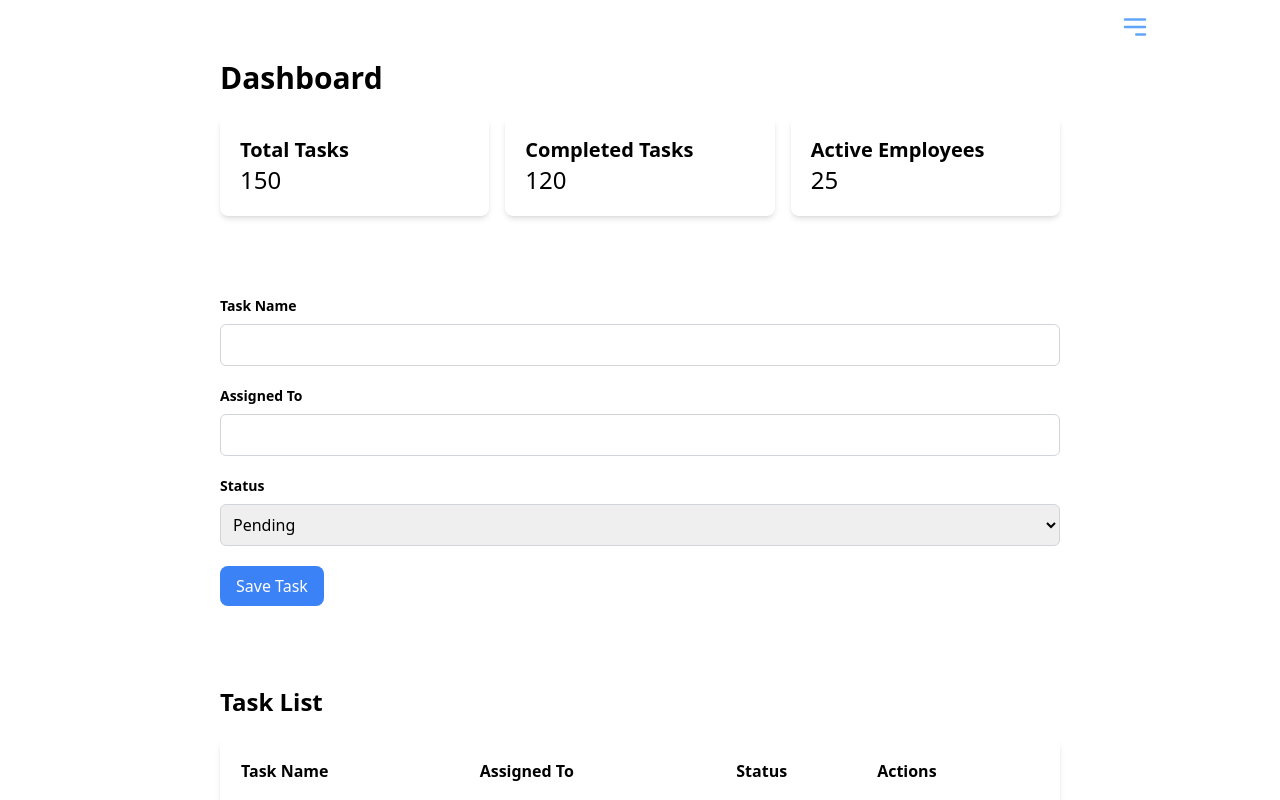
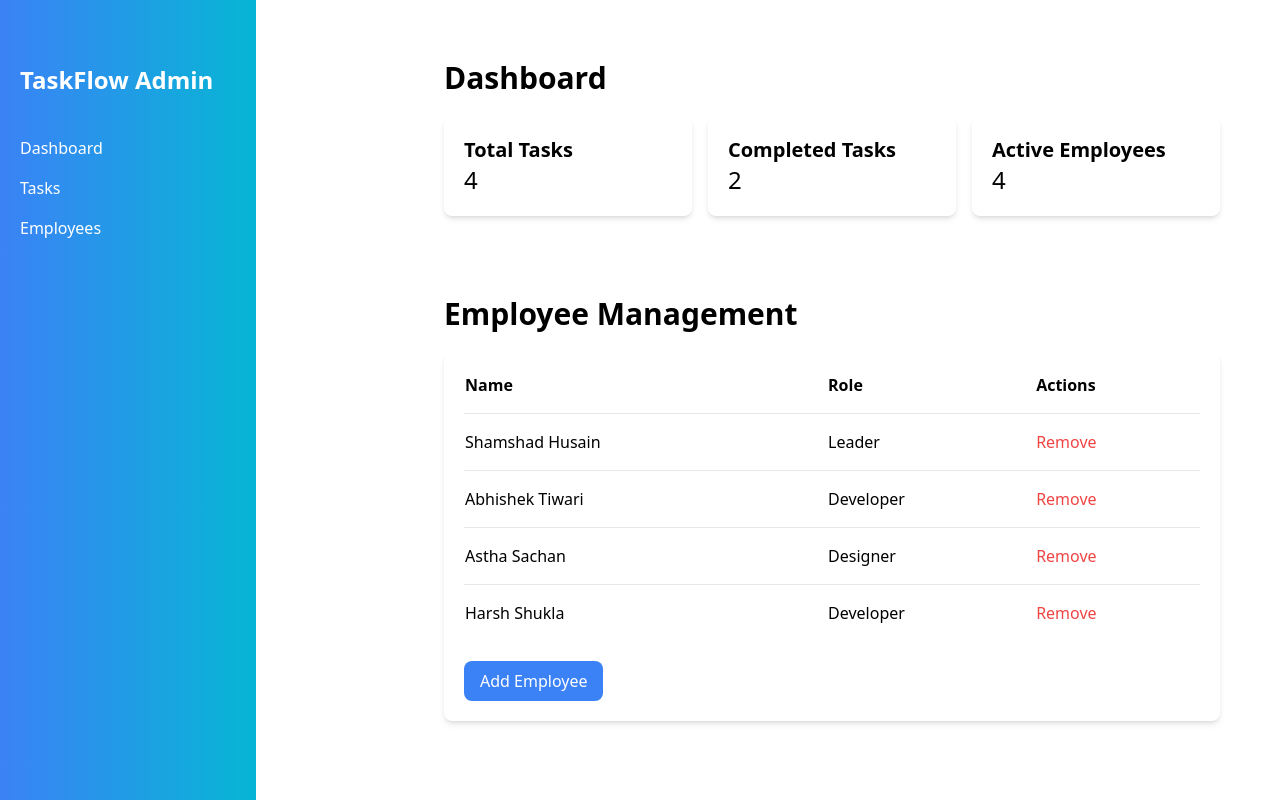
Before and after one commit to shamshadhusain3/TaskFlow, a React (Vite) app: page /admin in a window 1280 px wide. Shown: the top 800 px of the page. Built offline with nearby package versions, Linux system fonts and the light colour scheme.

Commit message:
updated adminDashboard/TaskList'

```diff
--- a/package.json
+++ b/package.json
@@ -19,6 +19,7 @@
     "gsap": "^3.12.5",
     "locomotive-scroll": "^4.1.4",
     "react": "^18.3.1",
+    "react-beautiful-dnd": "^13.1.1",
     "react-dom": "^18.3.1",
     "react-icons": "^5.2.1",
     "react-router-dom": "^6.25.1",
--- a/src/components/adminDashboard/AdminDashboard.jsx
+++ b/src/components/adminDashboard/AdminDashboard.jsx
@@ -10,6 +10,7 @@ import Header from '../header/Header';
 import Navbar from '../header/Navbar';
 
 export const AdminDashboard = () => {
+
     const [employees, setEmployees] = useState([
         { name: 'Shamshad Husain', role: 'Leader' },
         { name: 'Abhishek Tiwari', role: 'Developer' },
@@ -17,7 +18,15 @@ export const AdminDashboard = () => {
         { name: 'Harsh Shukla', role: 'Developer' },
     ]);
     const [showForm, setShowForm] = useState(false);
-    const [tasks, setTasks] = useState([]);
+    const [tasks, setTasks] = useState( [
+        { "id": "1", "name": "Task 1", "assignedTo": "John Doe", "status": "Pending" },
+        { "id": "2", "name": "Task 2", "assignedTo": "Jane Smith", "status": "Completed" },
+        { "id": "3", "name": "Task 3", "assignedTo": "Alice Johnson", "status": "In Progress" },
+        { "id": "4", "name": "Task 4", "assignedTo": "Bob Brown", "status": "Completed" }
+    ]);
+    const totalTasks = tasks.length;
+    const totalPendingTasks = tasks.filter(task => task.status === 'Pending').length;
+    const totalCompletedTasks = tasks.filter(task => task.status === 'Completed').length;
 
     const addEmployee = (employee) => {
         setEmployees([...employees, employee]);
@@ -43,21 +52,33 @@ export const AdminDashboard = () => {
         setShowForm(!showForm);
     };
 
+    const [content, setContent] = React.useState('Employee');
+
+const showContent={
+  Task:'Task',
+  Employee:'Employee',
+}
+
+
     return (
-        <div className="">
-            <Header navTitle='Admin Dashboard'/>
-            <Navbar/>
-            <div className="flex-grow p-5">
-                <Dashboard />
-                <TaskForm onSubmit={addTask} />
-                <TaskList tasks={tasks} onEdit={editTask} onDelete={deleteTask} />
-                <EmployeeList
+        <div className="flex w-full">
+            {/* <Header navTitle='Admin Dashboard'/>
+            <Navbar/> */}
+            <Sidebar setContent={setContent}  />
+            <div className=" p-5 md:w-[70vw] md:absolute md:left-96 left-0">
+                <Dashboard totalTasks={totalTasks} totalCompletedTasks={totalCompletedTasks} totalPendingTasks={totalPendingTasks} totalEmployee={employees.length} />
+                {showContent.Task === content &&  <TaskList tasks={tasks} onEdit={editTask} onDelete={deleteTask} /> }
+                {showContent.Task === content && <TaskForm onSubmit={addTask} />}
+
+                {showContent.Employee === content && <EmployeeList
                     employees={employees}
                     onAdd={addEmployee}
                     onRemove={removeEmployee}
                     toggleForm={toggleForm}
                     showForm={showForm}
                 />
+
+                }
             </div>
         </div>
     );
--- a/src/components/adminDashboard/Dashboard.jsx
+++ b/src/components/adminDashboard/Dashboard.jsx
@@ -1,21 +1,21 @@
 import React from 'react';
 
-const Dashboard = () => {
+const Dashboard = ({totalTasks,totalPendingTasks,totalCompletedTasks,totalEmployee}) => {
     return (
         <div className="p-5 sm:p-10 flex flex-col">
             <h2 className="text-2xl sm:text-3xl font-bold mb-5">Dashboard</h2>
             <div className="grid grid-cols-1 sm:grid-cols-3 gap-4">
                 <div className="bg-white p-4 sm:p-5 rounded-lg shadow-md hover:shadow-xl transition-shadow duration-300">
                     <h3 className="text-lg sm:text-xl font-semibold">Total Tasks</h3>
-                    <p className="text-xl sm:text-2xl">150</p>
+                    <p className="text-xl sm:text-2xl">{totalTasks}</p>
                 </div>
                 <div className="bg-white p-4 sm:p-5 rounded-lg shadow-md hover:shadow-xl transition-shadow duration-300">
                     <h3 className="text-lg sm:text-xl font-semibold">Completed Tasks</h3>
-                    <p className="text-xl sm:text-2xl">120</p>
+                    <p className="text-xl sm:text-2xl">{totalCompletedTasks}</p>
                 </div>
                 <div className="bg-white p-4 sm:p-5 rounded-lg shadow-md hover:shadow-xl transition-shadow duration-300">
                     <h3 className="text-lg sm:text-xl font-semibold">Active Employees</h3>
-                    <p className="text-xl sm:text-2xl">25</p>
+                    <p className="text-xl sm:text-2xl">{totalEmployee}</p>
                 </div>
             </div>
         </div>
--- a/src/components/adminDashboard/EmployeeForm.jsx
+++ b/src/components/adminDashboard/EmployeeForm.jsx
@@ -3,15 +3,17 @@ import React, { useState } from 'react';
 const EmployeeForm = ({ onAdd }) => {
     const [name, setName] = useState('');
     const [role, setRole] = useState('');
+    const [password, setPassword] = useState('');
 
     const handleSubmit = (e) => {
         e.preventDefault();
-        if (name && role) {
-            onAdd({ name, role });
+        if (name && role && password) {
+            onAdd({ name, role, password });
             setName('');
             setRole('');
+            setPassword('');
         } else {
-            alert('Please fill in both fields');
+            alert('Please fill in all fields');
         }
     };
 
@@ -44,6 +46,19 @@ const EmployeeForm = ({ onAdd }) => {
                     placeholder="Enter employee role"
                 />
             </div>
+            <div className="mb-4">
+                <label htmlFor="password" className="block text-sm font-medium text-gray-700">
+                    Password
+                </label>
+                <input
+                    type="password"
+                    id="password"
+                    value={password}
+                    onChange={(e) => setPassword(e.target.value)}
+                    className="mt-1 block w-full border-gray-300 rounded-md shadow-sm focus:ring-blue-500 focus:border-blue-500 sm:text-sm"
+                    placeholder="Enter employee password"
+                />
+            </div>
             <button
                 type="submit"
                 className="bg-blue-500 text-white py-2 px-4 rounded-lg hover:bg-blue-700 transition-colors duration-300"
--- a/src/components/adminDashboard/Sidebar.jsx
+++ b/src/components/adminDashboard/Sidebar.jsx
@@ -1,20 +1,28 @@
 import React from 'react';
-import { Link } from 'react-router-dom';
+import { NavLink } from 'react-router-dom';
 
-const Sidebar = () => {
+const Sidebar = ({setContent}) => {
+
+    const handleTask = () => {
+        setContent('Task');
+    }
+    const handleEmployee = () => {
+        setContent('Employee');
+    }
+
     return (
-        <div className="h-screen bg-gradient-to-b from-blue-400 to-blue-600 text-white w-64 p-5">
+        <div className=" hidden md:block h-full py-16 fixed left-0 bg-blue-gradient-2 text-white w-64 p-5">
             <h1 className="text-2xl font-bold mb-10">TaskFlow Admin</h1>
             <nav>
                 <ul>
                     <li className="mb-4">
-                        <Link href="/dashboard" className="hover:text-blue-300">Dashboard</Link>
+                        <NavLink className="hover:text-blue-300" activeClassName="text-blue-200">Dashboard</NavLink>
                     </li>
                     <li className="mb-4">
-                        <Link href="/tasks" className="hover:text-blue-300">Tasks</Link>
+                        <NavLink onClick={handleTask} className="hover:text-blue-300" activeClassName="text-blue-200">Tasks</NavLink>
                     </li>
                     <li className="mb-4">
-                        <Link href="/employees" className="hover:text-blue-300">Employees</Link>
+                        <NavLink onClick={handleEmployee} className="hover:text-blue-300" activeClassName="text-blue-200">Employees</NavLink>
                     </li>
                 </ul>
             </nav>
--- a/src/components/adminDashboard/TaskList.jsx
+++ b/src/components/adminDashboard/TaskList.jsx
@@ -1,33 +1,91 @@
 import React from 'react';
+import { DragDropContext, Droppable, Draggable } from 'react-beautiful-dnd';
 
-const TaskList = ({ tasks, onEdit, onDelete }) => {
+const TaskList = ({ tasks, setTasks, onEdit, onDelete }) => {
+    // Define columns with tasks filtered by status
+    const columns = {
+        'Pending': {
+            name: 'Pending',
+            tasks: tasks.filter(task => task.status === 'Pending')
+        },
+        'In Progress': {
+            name: 'In Progress',
+            tasks: tasks.filter(task => task.status === 'In Progress')
+        },
+        'Completed': {
+            name: 'Completed',
+            tasks: tasks.filter(task => task.status === 'Completed')
+        }
+    };
+
+    // Handle the end of drag-and-drop event
+    const onDragEnd = (result) => {
+        if (!result.destination) return;
+
+        const { source, destination } = result;
+
+        // Ensure the columns exist and task ids are valid
+        if (!columns[source.droppableId] || !columns[destination.droppableId]) return;
+
+        const sourceColumn = columns[source.droppableId];
+        const destColumn = columns[destination.droppableId];
+
+        // Create copies of task arrays
+        const sourceTasks = Array.from(sourceColumn.tasks);
+        const destTasks = Array.from(destColumn.tasks);
+
+        // Remove task from source and add to destination
+        const [movedTask] = sourceTasks.splice(source.index, 1);
+        movedTask.status = destination.droppableId;
+        destTasks.splice(destination.index, 0, movedTask);
+
+        // Update tasks state
+        const updatedTasks = tasks.map(task =>
+            task.id === movedTask.id ? { ...task, status: movedTask.status } : task
+        );
+
+        setTasks(updatedTasks);
+    };
+
     return (
         <div className="p-10">
-            <h2 className="text-2xl font-bold mb-5">Task List</h2>
-            <div className="bg-white rounded-lg shadow-md p-5">
-                <table className="w-full text-left">
-                    <thead>
-                        <tr>
-                            <th className="pb-4">Task Name</th>
-                            <th className="pb-4">Assigned To</th>
-                            <th className="pb-4">Status</th>
-                            <th className="pb-4">Actions</th>
-                        </tr>
-                    </thead>
-                    <tbody>
-                        {tasks.map((task, index) => (
-                            <tr key={index} className="border-t">
-                                <td className="py-4">{task.name}</td>
-                                <td>{task.assignedTo}</td>
-                                <td>{task.status}</td>
-                                <td>
-                                    <button onClick={() => onEdit(task)} className="text-blue-500 hover:text-blue-700 mr-2">Edit</button>
-                                    <button onClick={() => onDelete(task)} className="text-red-500 hover:text-red-700">Delete</button>
-                                </td>
-                            </tr>
-                        ))}
-                    </tbody>
-                </table>
+            <h2 className="text-2xl font-bold mb-5">Task Board</h2>
+            <div className="flex flex-col md:flex-row gap-3 w-full justify-between">
+                <DragDropContext onDragEnd={onDragEnd}>
+                    {Object.entries(columns).map(([columnId, column]) => (
+                        <Droppable key={columnId} droppableId={columnId}>
+                            {(provided) => (
+                                <div
+                                    {...provided.droppableProps}
+                                    ref={provided.innerRef}
+                                    className="bg-white rounded-lg shadow-md p-5 w-[260px] mx-2"
+                                >
+                                    <h3 className="font-bold text-lg mb-4">{column.name}</h3>
+                                    {column.tasks.map((task, index) => (
+                                        <Draggable key={task.id} draggableId={task.id} index={index}>
+                                            {(provided) => (
+                                                <div
+                                                    ref={provided.innerRef}
+                                                    {...provided.draggableProps}
+                                                    {...provided.dragHandleProps}
+                                                    className="p-3 mb-4 bg-gray-100 rounded-lg shadow-sm"
+                                                >
+                                                    <h4 className="font-semibold">{task.name || task.taskNo}</h4>
+                                                    <p className="text-sm text-gray-600"> {task.assignedTo || task.description}</p>
+                                                    <div className="flex justify-between mt-3">
+                                                        <button onClick={() => onEdit(task)} className="text-blue-500 hover:text-blue-700">Edit</button>
+                                                        <button onClick={() => onDelete(task)} className="text-red-500 hover:text-red-700">Delete</button>
+                                                    </div>
+                                                </div>
+                                            )}
+                                        </Draggable>
+                                    ))}
+                                    {provided.placeholder}
+                                </div>
+                            )}
+                        </Droppable>
+                    ))}
+                </DragDropContext>
             </div>
         </div>
     );
--- a/src/components/task/dashboard/Task.jsx
+++ b/src/components/task/dashboard/Task.jsx
@@ -3,6 +3,7 @@ import React, { useState } from 'react';
 import TaskCard from '../TaskCard';
 import TaskModal from '../TaskModal';
 import RemarkModal from '../RemarkModal';
+import TaskList from '../../adminDashboard/TaskList'
 
 const Task = () => {
   const [selectedTask, setSelectedTask] = useState(null);
@@ -11,21 +12,71 @@ const Task = () => {
 
   const [tasks, setTasks] = useState([
     {
-      taskNo: '1121',
-      description: 'Make a landing page for client DL Education. at your earliest preference.and inform to manager.',
-      assignedDate: '2024-08-01',
-      submissionDate: '2024-08-15',
-      remarks: 'No remarks'
+        "taskNo": "1121",
+        "description": "Make a landing page for client DL Education. at your earliest preference and inform the manager.",
+        "assignedDate": "2024-08-01",
+        "submissionDate": "2024-08-15",
+        "remarks": "No remarks",
+        "status": "Completed"
     },
     {
-      taskNo: '1122',
-      description: 'Make a landing page for client DL Education. at your earliest preference.and inform to manager.',
-
-      assignedDate: '2024-08-02',
-      submissionDate: '2024-08-16',
-      remarks: 'Pending review'
+        "taskNo": "1122",
+        "description": "Make a landing page for client DL Education. at your earliest preference and inform the manager.",
+        "assignedDate": "2024-08-02",
+        "submissionDate": "2024-08-16",
+        "remarks": "Pending review",
+        "status": "Pending"
+    },
+    {
+        "taskNo": "1123",
+        "description": "Develop a new feature for the internal tool.",
+        "assignedDate": "2024-08-03",
+        "submissionDate": "2024-08-20",
+        "remarks": "Awaiting feedback",
+        "status": "In Progress"
+    },
+    {
+        "taskNo": "1124",
+        "description": "Fix bugs in the client website.",
+        "assignedDate": "2024-08-04",
+        "submissionDate": "2024-08-18",
+        "remarks": "Urgent fix required",
+        "status": "Pending"
+    },
+    {
+        "taskNo": "1125",
+        "description": "Update the documentation for the new API.",
+        "assignedDate": "2024-08-05",
+        "submissionDate": "2024-08-12",
+        "remarks": "Completed ahead of schedule",
+        "status": "Completed"
+    },
+    {
+        "taskNo": "1126",
+        "description": "Prepare presentation for the quarterly meeting.",
+        "assignedDate": "2024-08-06",
+        "submissionDate": "2024-08-25",
+        "remarks": "In progress",
+        "status": "In Progress"
+    },
+    {
+        "taskNo": "1127",
+        "description": "Conduct user testing for the new mobile app.",
+        "assignedDate": "2024-08-07",
+        "submissionDate": "2024-08-22",
+        "remarks": "Initial tests completed",
+        "status": "Completed"
+    },
+    {
+        "taskNo": "1128",
+        "description": "Design the UI for the new dashboard.",
+        "assignedDate": "2024-08-08",
+        "submissionDate": "2024-08-30",
+        "remarks": "Design phase ongoing",
+        "status": "Pending"
     }
-  ]);
+]
+);
 
   const handleShowDetails = (task) => {
     setSelectedTask(task);
@@ -55,14 +106,15 @@ const Task = () => {
 
   return (
     <div className="card-container flex flex-col justify-center items-center mt-12 gap-5 border-2 border-b-blue-500 mb-5 py-6">
-      {tasks.map(task => (
+      <TaskList tasks={tasks} setTasks={setTasks} onEdit={handleShowDetails}/>
+      {/* {tasks.map(task => (
         <TaskCard
           key={task.taskNo}
           task={task}
           onShowDetails={handleShowDetails}
           onShowRemarks={handleShowRemarks}
         />
-      ))}
+      ))} */}
       {selectedTask && (
         <TaskModal
           isOpen={isDetailModalOpen}
```
Also changed, not shown: src/components/adminDashboard/EmployeeList.jsx (+11 -2 lines), src/services/data.json (added, +19 -0 lines), 1 other file (tests, documents, lock files or other folders).
